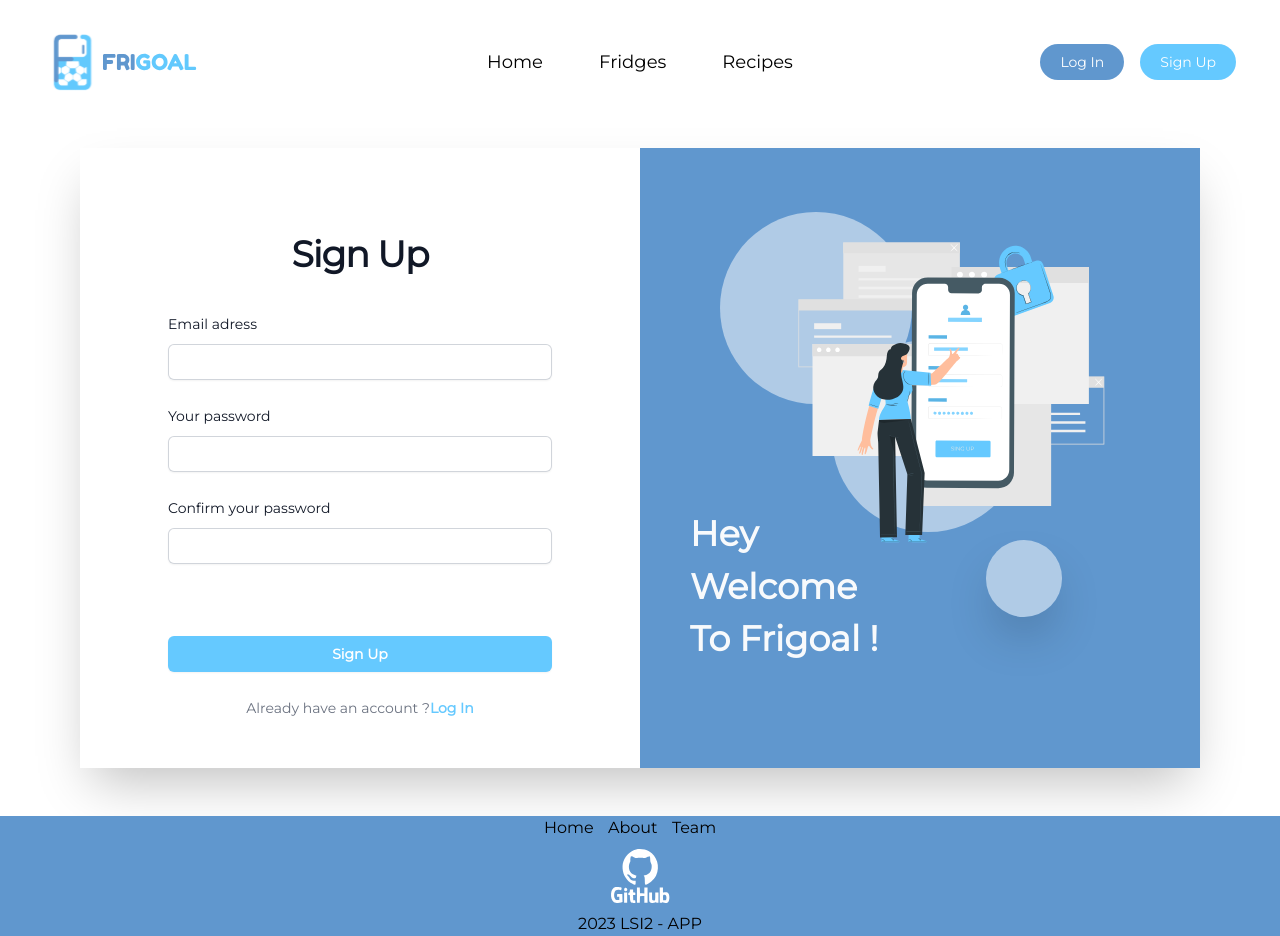
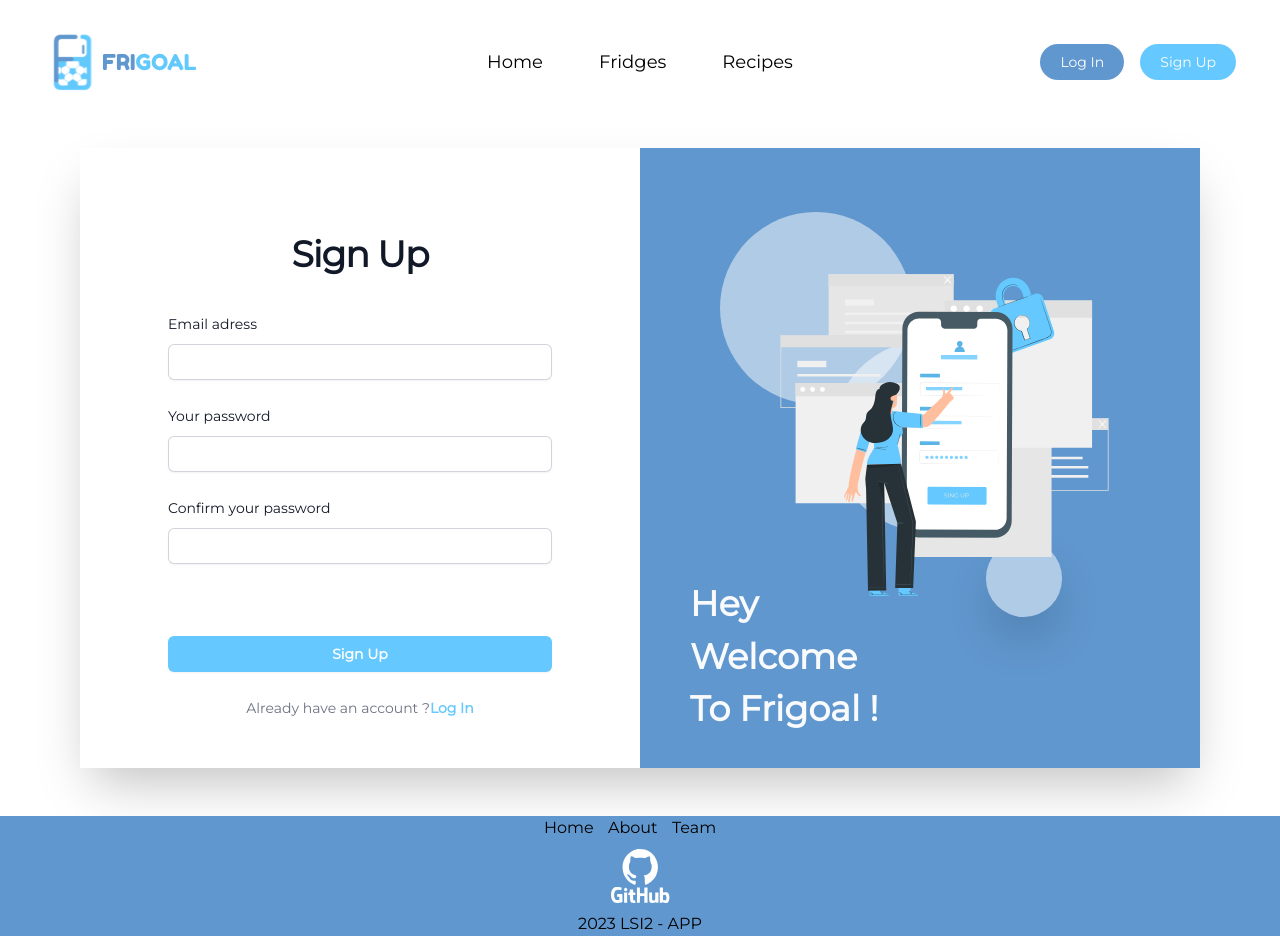
Before and after one commit to steven-van/frigoal, a React (Create React App) app: page /SignUp in a window 1280 px wide. Built offline with nearby package versions, Linux system fonts and the light colour scheme.

Commit message:
initialize ingredient page

```diff
--- a/src/components/section/Inscription.js
+++ b/src/components/section/Inscription.js
@@ -124,13 +124,13 @@ const Inscription = () =>{
                 </div>
 
                 <div class="flex z-8 absolute">
-                  <div className={`flex-1 font-bold text-[20px] text-slate-50 ml-6 mt-[450px] lg:text-[35px] lg:mt-[360px] lg:ml-[50px] ${font}`}>
+                  <div className={`flex-1 font-bold text-[20px] text-slate-50 ml-6 mt-[450px] lg:text-[35px] lg:mt-[430px] lg:ml-[50px] ${font}`}>
                     Hey<br></br>Welcome<br></br>To Frigoal !
                   </div>
                 </div>
 
                 <div class="flex z-10 absolute">
-                    <img className="flex-1 justify-center items-center -mb-[150px] w-[28vw] mt-[250px] ml-3 lg:ml-[130px] md:mt-[150px] lg:mt-[70px]" src={SignIn} />
+                    <img className="flex-1 justify-center items-center -mb-[150px] w-[30vw] mt-[250px] ml-3 lg:ml-[110px] md:mt-[150px] lg:mt-[100px]" src={SignIn} />
                 </div>
 
               </div>
--- /dev/null
+++ b/src/pages/Ingredients.js
@@ -0,0 +1,10 @@
+
+const Ingredients = () => {
+  return (
+    <div>
+
+  </div>
+  );
+};
+
+export default Ingredients;
```
Also changed, not shown: src/components/section/ingredient-add.js (added), src/components/section/ingredient-items.js (added).
